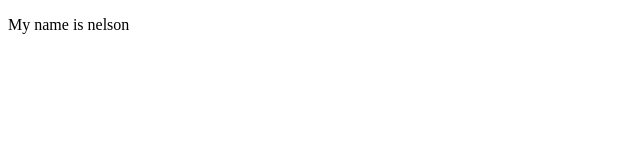
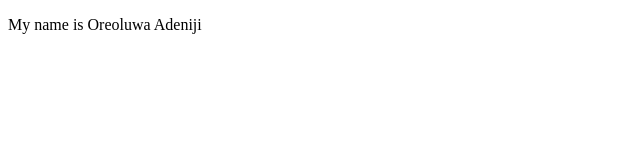
Before and after one commit to Girlscoding-ng/workflow, a plain HTML site: page index.html in a window 1280 px wide. Shown: the whole page, without its empty margins (0-640 px from the left). Drawn offline with Linux system fonts and the light colour scheme.

Commit message:
new commit

```diff
--- a/index.html
+++ b/index.html
@@ -7,6 +7,6 @@
     <title>Document</title>
 </head>
 <body>
-    <p>My name is nelson</p>
+    <p>My name is Oreoluwa Adeniji</p>
 </body>
 </html>
```
